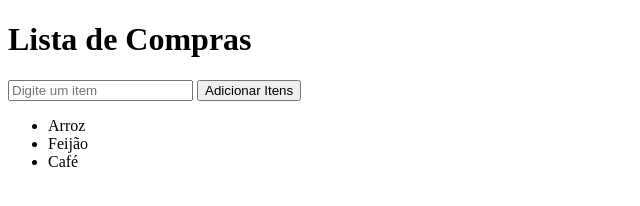
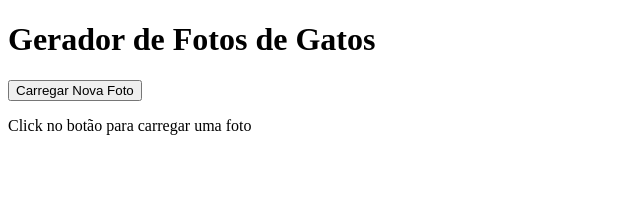
Before and after one commit to jairsantos123/Gerador-de-Fotos-API, a plain HTML site: page index.html in a window 1280 px wide. Shown: the whole page, without its empty margins (0-640 px from the left). Drawn offline with Linux system fonts and the light colour scheme.

Commit message:
index ok

```diff
--- a/index.html
+++ b/index.html
@@ -1,43 +1,15 @@
 <!DOCTYPE html>
-<html lang="pt-BR">
-
+<html lang="en">
 <head>
     <meta charset="UTF-8">
     <meta name="viewport" content="width=device-width, initial-scale=1.0">
-    <title>Lista de Compras</title>
+    <title>Gatos</title>
 </head>
+<body>
+     <h1>Gerador de Fotos de Gatos</h1>
 
-<body>
-    <h1>Lista de Compras</h1>
-    <div>
-        <input type="text" id="novo-item" placeholder="Digite um item">
-        <button onclick="adicionarItem()">Adicionar Itens</button>
-    </div>
-
-    <ul id="lista-compras">
-        <li>Arroz</li>
-        <li>Feijão</li>
-        <li>Café</li>
-    </ul>
-
-
-    <script>
-        const listaCompras = document.getElementById("lista-compras");
-
-
-        const itemArroz = document.createElement("li");
-        itemArroz.textContent = "Arroz";
-
-        const itemFeijao = document.createElement("li");
-        itemFeijao.textContent = "Feijão";
-
-        const itemCafe = document.createElement("li");
-        itemCafe.textContent = "Café";
-
-
-
-
-    </script>
+    <button onclick="loadCatImage()">Carregar Nova Foto</button>
+    <p id="status">Click no botão para carregar uma foto</p>
+    <div id="cat-container"></div>
 </body>
-
 </html>
```
